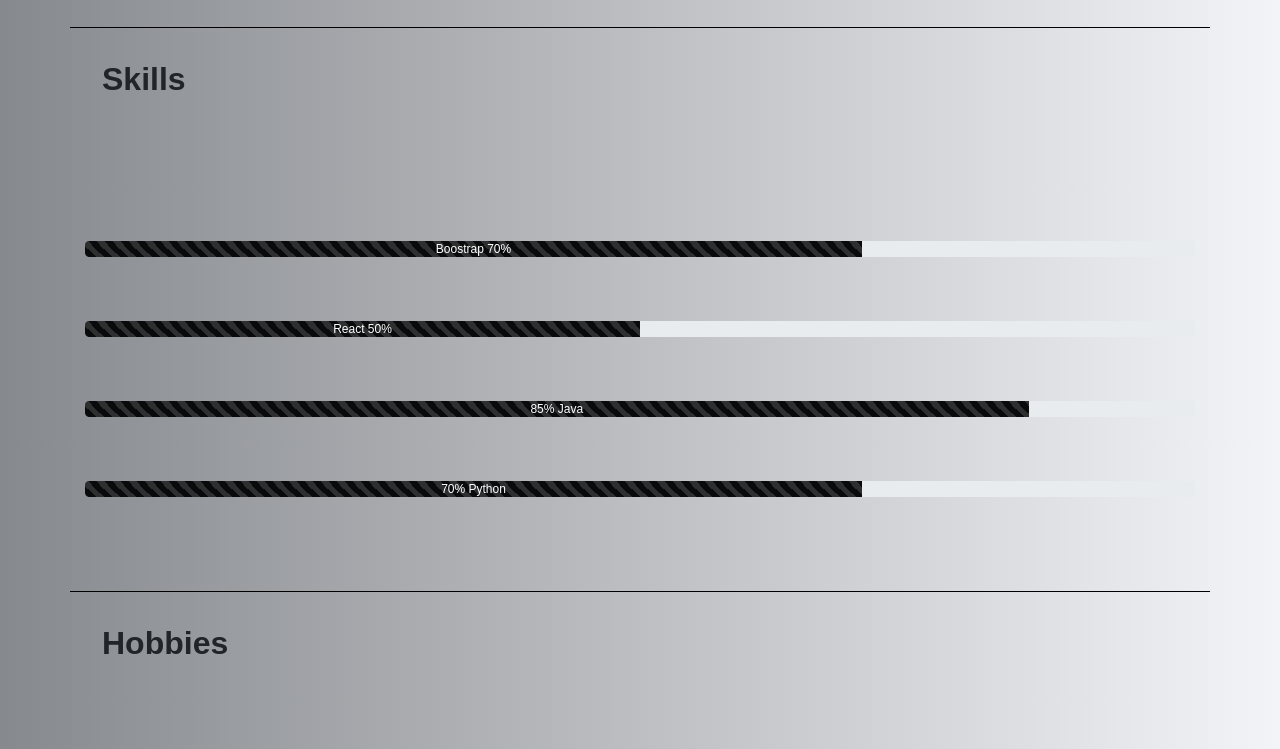
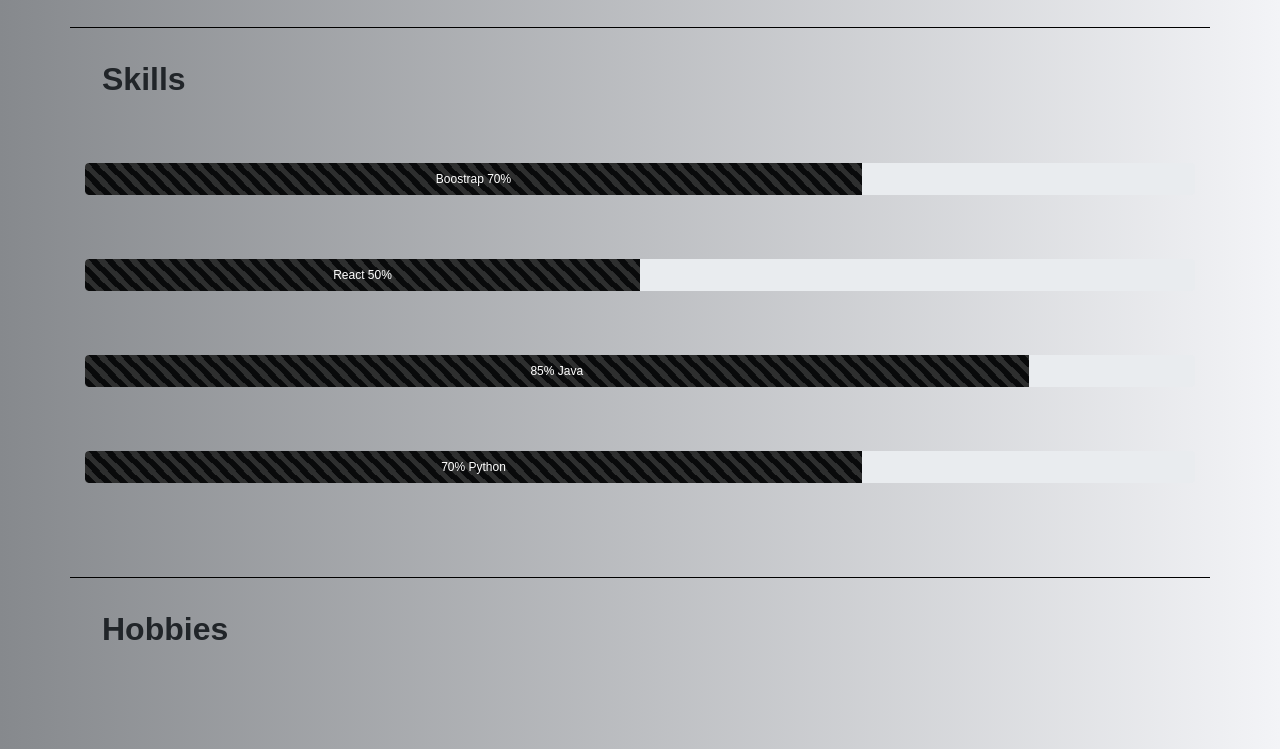
Before and after one commit to nplata1812/Pagina-Personal, a website: page index.html in a window 1280 px wide. Shown: the part 2860-3609 px from the top of the page. Drawn offline with nearby package versions, Linux system fonts and the light colour scheme.

Commit message:
Cambios Finales

```diff
--- a/index.html
+++ b/index.html
@@ -152,10 +152,10 @@
 
     </section>
     <section id="skills"  class="wow animate__animated animate__slideInRight">
-      <div class="row row-title">
+      <div class="row row-title" >
         <h2>Skills</h2>
       </div>
-      <div class="row row-content">
+      <div class="row row-content" id="rowSinPad">
         <div class="col-12 ">
         <div class="progress">
         <div class="progress-bar  progress-bar-striped progress-bar-animated" role="progressbar"
--- a/styles.css
+++ b/styles.css
@@ -21,8 +21,16 @@
   border: 1px black;
 }
 .progress {
-  margin-top: 4rem;
+  margin-top: 2rem;
   margin-bottom: 4rem;
+  height: 2rem;
+}
+iframe {
+  padding-top: 1rem;
+}
+#rowSinPad {
+  margin-top: 0;
+  padding-top: 0;
 }
 #prese {
   font-weight: bolder;
```
